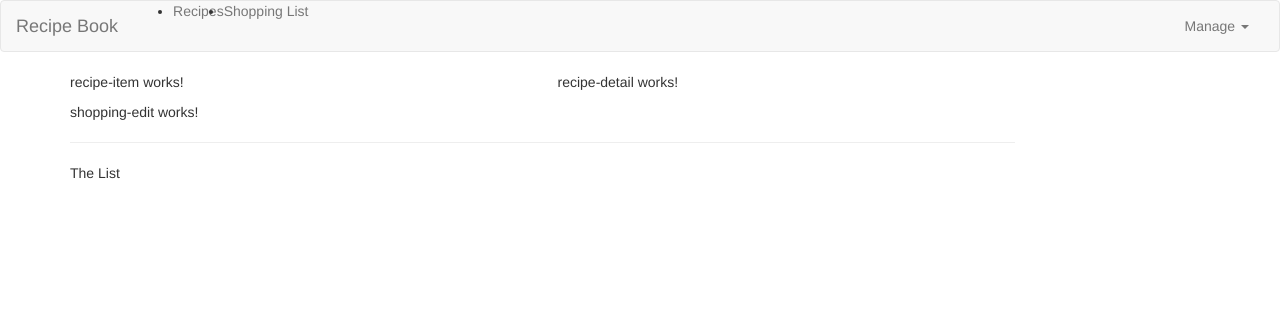
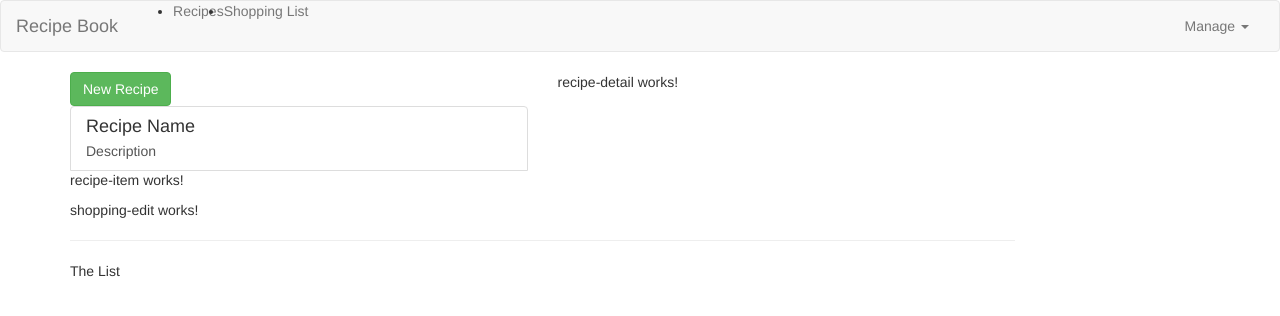
Before and after one commit to ahmedtarabia/recipe-book, an Angular app: page / in a window 1280 px wide. Shown: the top 316 px of the page. Built offline with nearby package versions, Linux system fonts and the light colour scheme.

Commit message:
add content to recipe

```diff
--- a/src/app/recipes/recipe-list/recipe-list.component.html
+++ b/src/app/recipes/recipe-list/recipe-list.component.html
@@ -1 +1,19 @@
-<app-recipe-item></app-recipe-item>
+<div class="row">
+  <div class="col-xs-12">
+    <button class="btn btn-success">New Recipe</button>
+  </div>
+</div>
+<div class="row">
+  <div class="col-xs-12">
+    <a href="#" class="list-group-item clearfix">
+      <div class="pull-left">
+        <h4 class="list-group-item-heading">Recipe Name</h4>
+        <p class="list-group-item-text">Description</p>
+      </div>
+      <span class="pull-right">
+        <img src="" alt="" class="img-responsive" style="max-height: 50px;">
+      </span>
+    </a>
+    <app-recipe-item></app-recipe-item>
+  </div>
+</div>
--- a/src/app/recipes/recipe-list/recipe-list.component.ts
+++ b/src/app/recipes/recipe-list/recipe-list.component.ts
@@ -1,4 +1,6 @@
 import { Component, OnInit } from '@angular/core';
+
+import { Recipe } from '../recipe.model';
 
 @Component({
   selector: 'app-recipe-list',
@@ -6,6 +8,9 @@ import { Component, OnInit } from '@angular/core';
   styleUrls: ['./recipe-list.component.css']
 })
 export class RecipeListComponent implements OnInit {
+  recipes: Recipe[] = [
+    new Recipe('A Test Recipe', 'This is simply a test', 'https://www.simplyrecipes.com/thmb/JWjdE8YwikAae0KZuyy6ZJW7Utw=/3000x2001/filters:no_upscale():max_bytes(150000):strip_icc()/Simply-Recipes-Homemade-Pizza-Dough-Lead-Shot-1c-c2b1885d27d4481c9cfe6f6286a64342.jpg')
+  ];
 
   constructor() { }
 
--- /dev/null
+++ b/src/app/recipes/recipe.model.ts
@@ -0,0 +1,11 @@
+export class Recipe {
+  public name: string;
+  public description: string;
+  public imagePath: string;
+
+  constructor(name: string, desc: string, imagePath: string) {
+    this.name = name;
+    this.description = desc;
+    this.imagePath = imagePath;
+  }
+}
```
